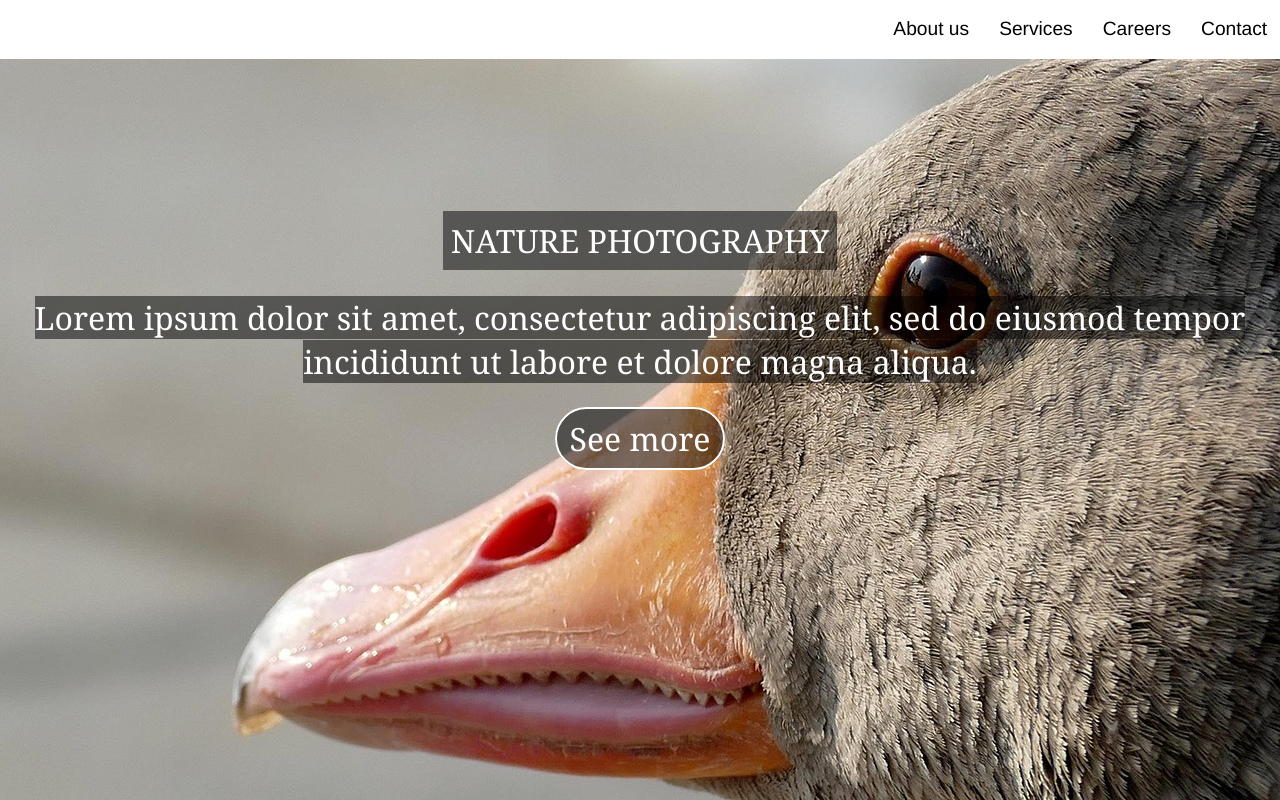
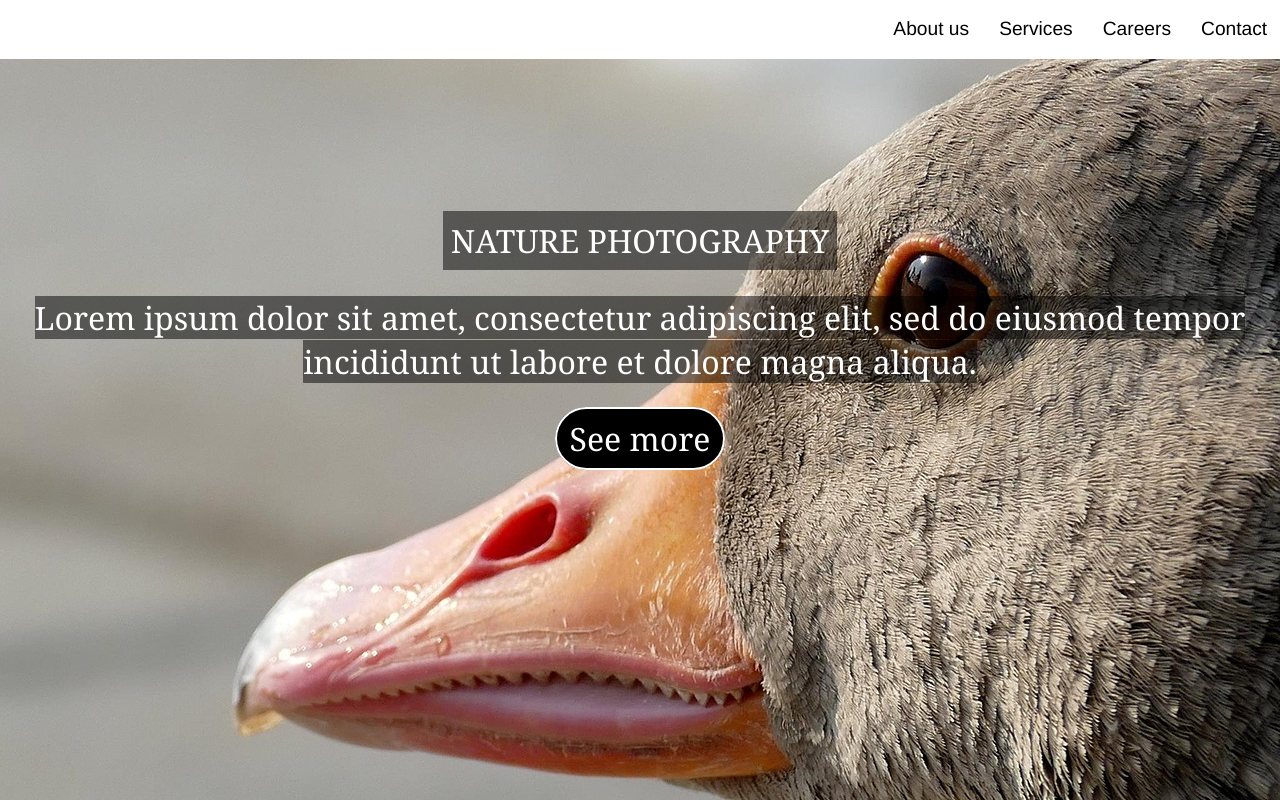
Before and after one commit to benjokho/Nature-Photography-Website, a plain HTML site: page index.html in a window 1280 px wide. In both pictures the pointer is over the button "See more". Shown: the top 800 px of the page. Drawn offline with nearby package versions, Linux system fonts and the light colour scheme.

Commit message:
changed button

```diff
--- a/css/main.css
+++ b/css/main.css
@@ -86,7 +86,7 @@ html {
 	background-color: rgba(0,0,0,0.5);
 }
 
-.slides a {
+.slides .button {
 	border-style: solid;
 	border-color: white;
 	border-width: 0.09em;
@@ -98,6 +98,13 @@ html {
 	background-color: rgba(0,0,0,0.5);
 	transition: all 0.5s ease;
     -webkit-transition: all 0.5s ease;
+}
+
+.slides .button:hover {
+
+	background-color: rgba(0,0,0,1);
+	transition: all 0.5s ease;
+    	-webkit-transition: all 0.5s ease;
 }
 
 .points {
```
Also changed, not shown: 2 other files.
